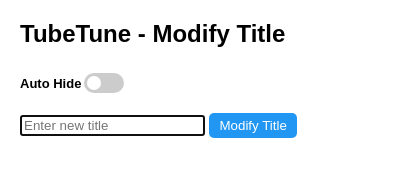
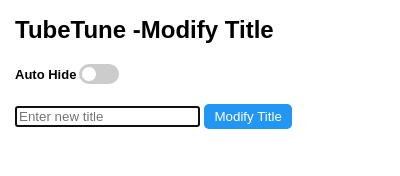
Before and after one commit to knightfury16/TubeTune, a browser extension: page popup.html in a window 400 px wide. Drawn offline with Linux system fonts and the light colour scheme.

Commit message:
minor css update

```diff
--- a/popup.html
+++ b/popup.html
@@ -8,12 +8,12 @@
   <style>
     body {
       font-family: Arial, sans-serif;
-      margin: 20px;
+      margin: 15px;
     }
 
     h1 {
       font-size: 24px;
-      margin-bottom: 20px;
+      margin-bottom: 15px;
     }
 
     .switch {
@@ -95,7 +95,7 @@
 </head>
 
 <body>
-  <h1>TubeTune - Modify Title</h1>
+  <h1>TubeTune -Modify Title</h1>
   <div class="switch-container">
     <label id="sliderLabel">Auto Hide</label>
     <label for="autoHide" class="switch">
```
